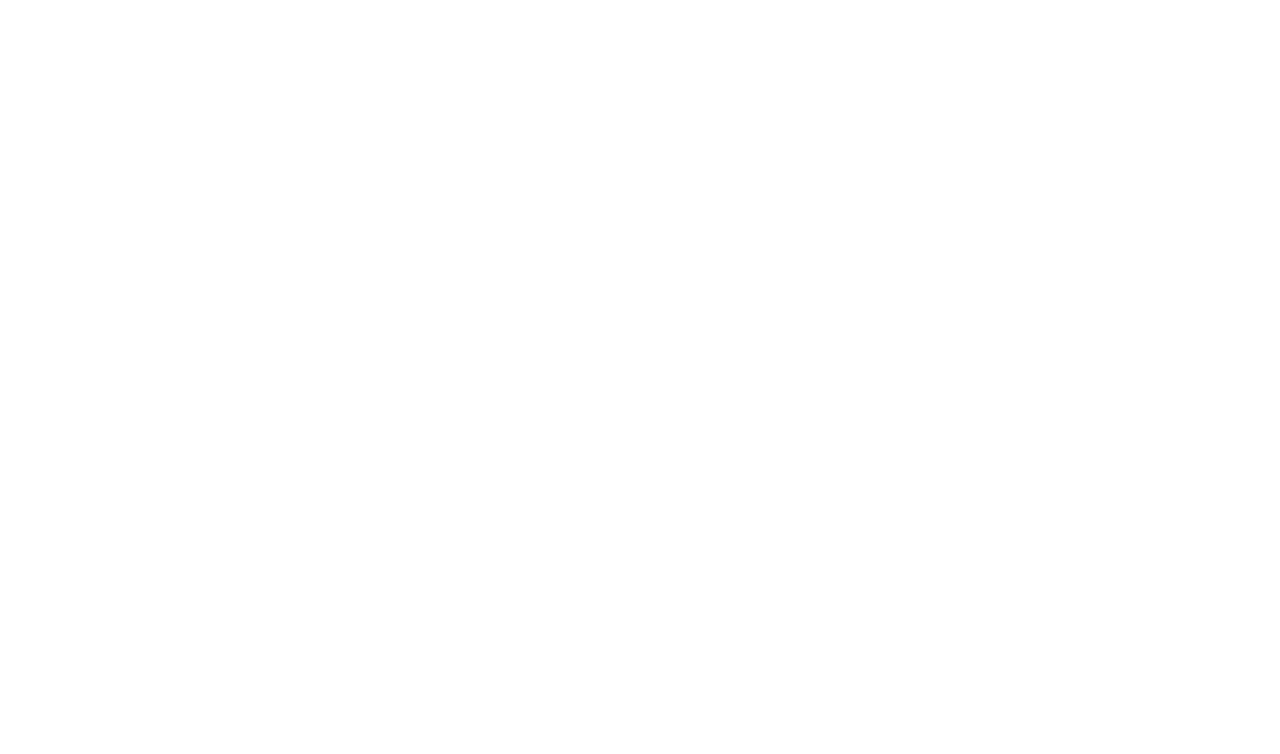
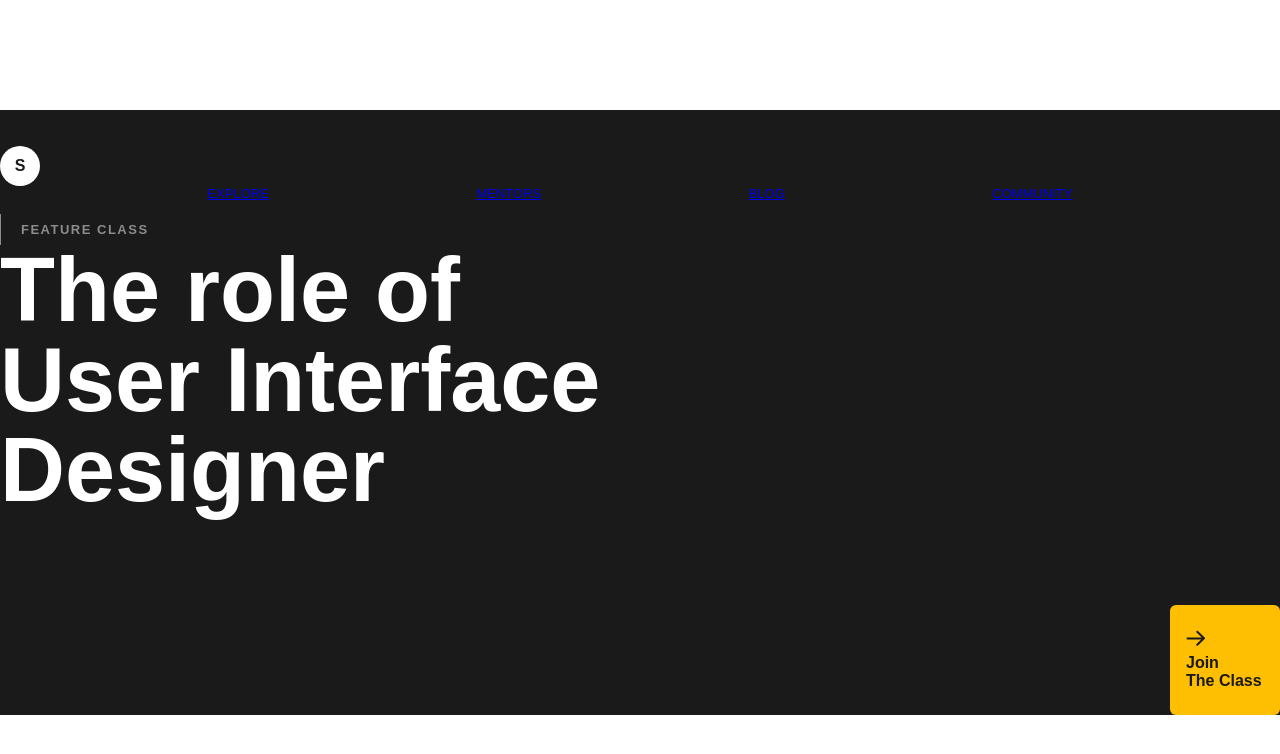
Before and after one commit to opeeelsiin/first-site-vizitka, a plain HTML site: page index.html in a window 1280 px wide. Drawn offline with Linux system fonts and the light colour scheme.

Commit message:
second commit

```diff
--- a/index.html
+++ b/index.html
@@ -3,9 +3,43 @@
 <head>
     <meta charset="UTF-8">
     <meta name="viewport" content="width=device-width, initial-scale=1.0">
-    <title>Document</title>
+    <title>Сайт визитка</title>
+    <link rel="stylesheet" href="style.css">
 </head>
 <body>
+    <header class="header">
+        <div class>
+        <nav class="navigation">
+        <a href="" class="logo">S</a>
+        <ul class="navigation-holder">
+        <li class="nav-links">
+            <a href="#">Explore</a>
+        </li>
+        <li class="nav-links">
+        <a href="#">Mentors</a>
+        </li>
+        <li class="nav-links">
+            <a href="#">Blog</a>
+        </li>
+        <li class="nav-links">
+            <a href="#"> Community</a>
+        </li>
+        </ul>
+        </nav>
+        <section class="header-title">
+        <span class="header-subtitle-text">feature class</span>
+        <h1 class="header-title-text">
+            The role of
+            User Interface
+            Designer
+        </h1>
 
+        <a href="#" class="join">
+        <img src="/img/icons/arrow.svg" alt="">
+        <span class="join-text">Join <br> The Class</span>
+        </a>
+        </section>
+        </div>
+    </header>
 </body>
 </html>
--- a/style.css
+++ b/style.css
@@ -0,0 +1,85 @@
+*{
+    box-sizing: border-box;
+    margin: 0;
+    font-family: Arial, Helvetica, sans-serif;
+}
+.container{
+    max-width: 1080px;
+    margin: 0 auto;
+}
+.header{
+    background-color: #1a1a1a;
+    padding-top: 36px;
+    padding-bottom: 200px;
+}
+.navigation{
+    display: block;
+    justify-content: space-between;
+    align-items: center;
+}
+.logo{
+    width: 40px;
+    height: 40px;
+    border-radius: 50%;
+    background-color: #fff;
+    display: flex;
+    justify-content: center;
+    align-items: center;
+    text-decoration: none;
+    color: #1a1a1a;
+    font-weight: bold;
+}
+.navigation-holder{
+    list-style-type: none;
+    padding: 0;
+    display: flex;
+    flex-grow: 1;
+    justify-content: space-evenly;
+}
+.nav-links{
+    text-decoration: none;
+    color: #d1d1d1;
+    text-transform: uppercase;
+    letter-spacing: 2x;
+    font-size: 13px;
+}
+.header{
+    margin-top: 110px;
+    margin-bottom: 80px;
+    position: relative;
+}
+.header-subtitle-text{
+    display: inline-block;
+    border-left: 1px solid #8c8c8c;
+    padding: 8px 0px 8px 20px;
+    color: #8c8c8c;
+    font-weight: bold;
+    text-transform: uppercase;
+    font-size: 13px;
+    letter-spacing: 1.5px;
+    margin-top: 13px;
+}
+.header-title-text{
+    font-size: 90px;
+    font-weight: bold;
+    color: #fff;
+    max-width: 620px;
+    line-height: 1;
+}
+.join{
+    background-color: #febe02;
+    position: absolute;
+    right: 0;
+    bottom: 0;
+    width: 110px;
+    height: 110px;
+    padding: 16px;
+    display: flex;
+    flex-direction: column;
+    justify-content: space-evenly;
+    align-items: flex-start;
+    text-decoration: none;
+    color: #1a1a1a;
+    font-weight: bold;
+    border-radius: 6px;
+}
```
